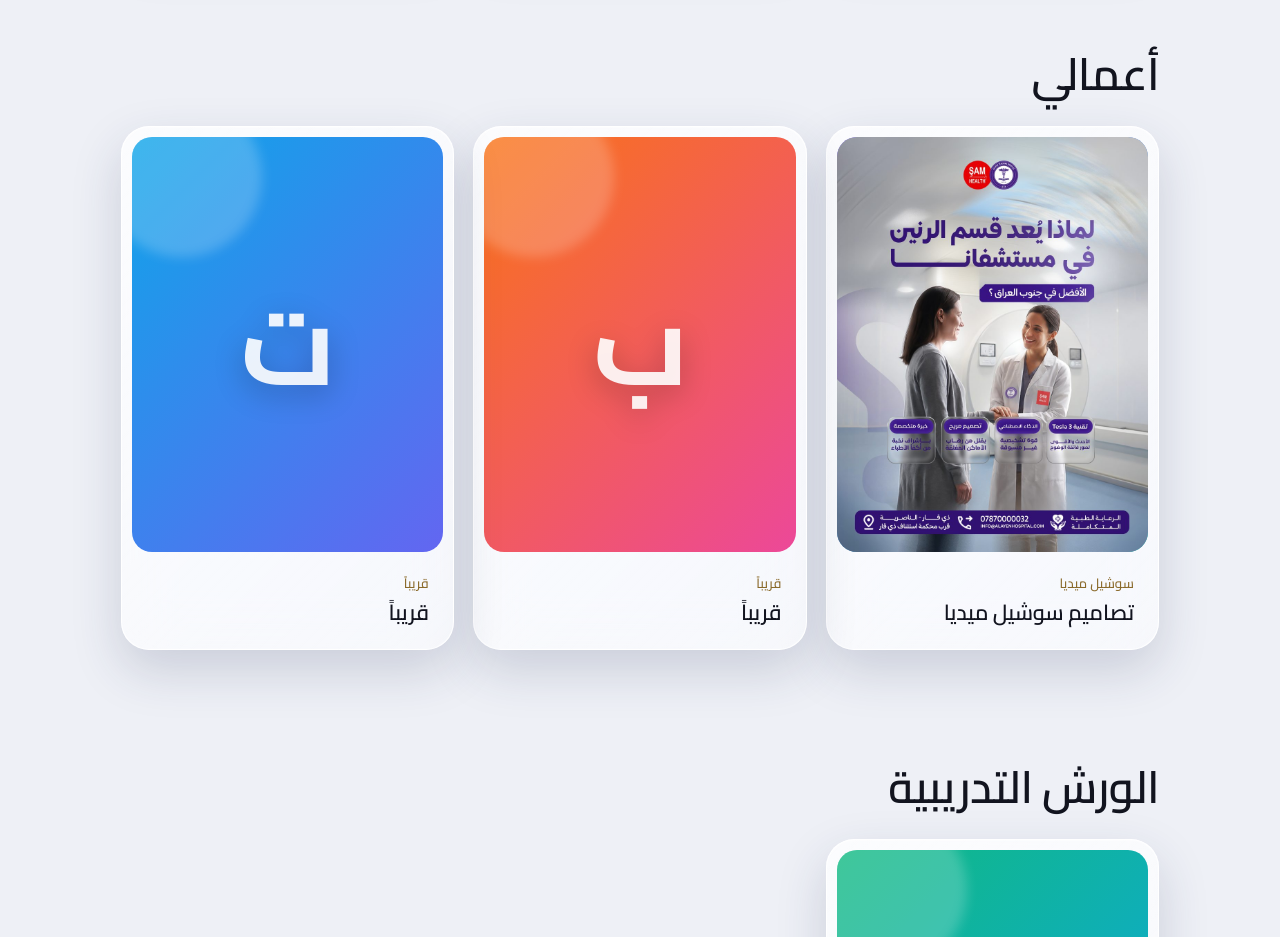
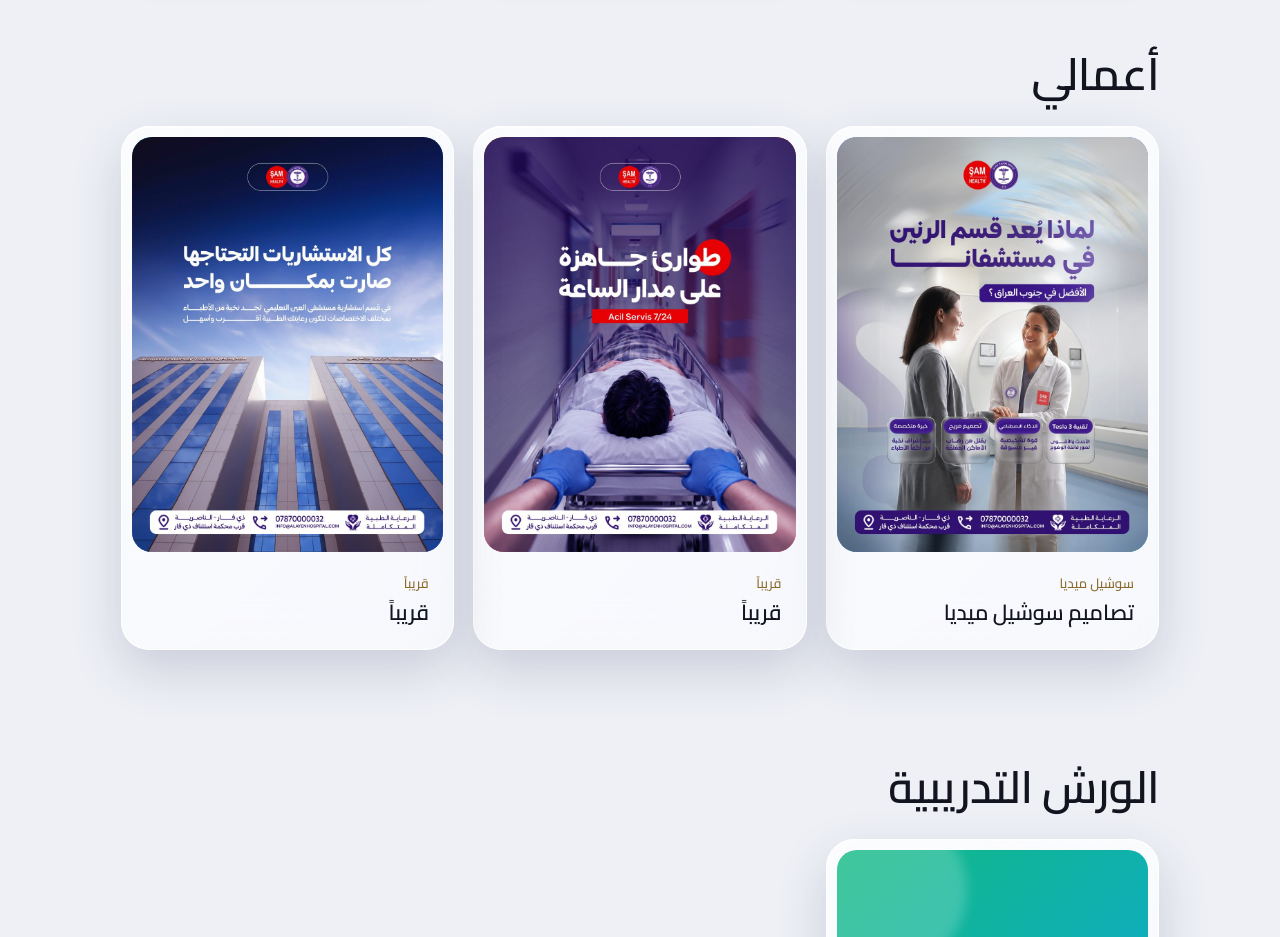
Before and after one commit to Hussainalaaiq01/Hsn, a plain HTML site: page index.html in a window 1280 px wide. Shown: the part 1140-2077 px from the top of the page. Drawn offline with Linux system fonts and the light colour scheme.

Commit message:
Update index.html

```diff
--- a/index.html
+++ b/index.html
@@ -2,8 +2,7 @@
 <html lang="ar" dir="rtl"><head>
 <meta charset="utf-8">
 <meta name="viewport" content="width=device-width, initial-scale=1, viewport-fit=cover">
-<title> Hussain | Protfolio </title>
-<link rel="icon" type="image/png" href="favicon.png">
+<title>معرض أعمالي | مصمم ومسوّق</title>
 <link rel="preconnect" href="https://fonts.googleapis.com">
 <link rel="preconnect" href="https://fonts.gstatic.com" crossorigin="">
 <link href="https://fonts.googleapis.com/css2?family=Cairo:wght@300;400;500;600;700&amp;display=swap" rel="stylesheet">
@@ -250,7 +249,7 @@ footer{text-align:center;color:var(--muted);font-size:.85rem;padding:2rem 0 7rem
 
   <section id="works">
     <h2>أعمالي</h2>
-    <div class="grid"><article class="work glass"><div class="art g1"><img src="images/w-1792656411713-0.jpg" alt="" loading="lazy"></div><div class="meta"><small>سوشيل ميديا</small><h3>تصاميم سوشيل ميديا</h3></div></article><article class="work glass"><div class="art g2"><i>ب</i></div><div class="meta"><small>قريباً</small><h3>قريباً</h3></div></article><article class="work glass"><div class="art g3"><i>ت</i></div><div class="meta"><small>قريباً</small><h3>قريباً</h3></div></article></div>
+    <div class="grid"><article class="work glass"><div class="art g1"><img src="images/w-1792656411713-0.jpg" alt="" loading="lazy"></div><div class="meta"><small>سوشيل ميديا</small><h3>تصاميم سوشيل ميديا</h3></div></article><article class="work glass"><div class="art g2"><img src="images/w-1795377149318-0.jpg" alt="" loading="lazy"></div><div class="meta"><small>قريباً</small><h3>قريباً</h3></div></article><article class="work glass"><div class="art g3"><img src="images/w-1795377149318-1.jpg" alt="" loading="lazy"></div><div class="meta"><small>قريباً</small><h3>قريباً</h3></div></article></div>
   </section>
 
   <section id="workshops">
```
